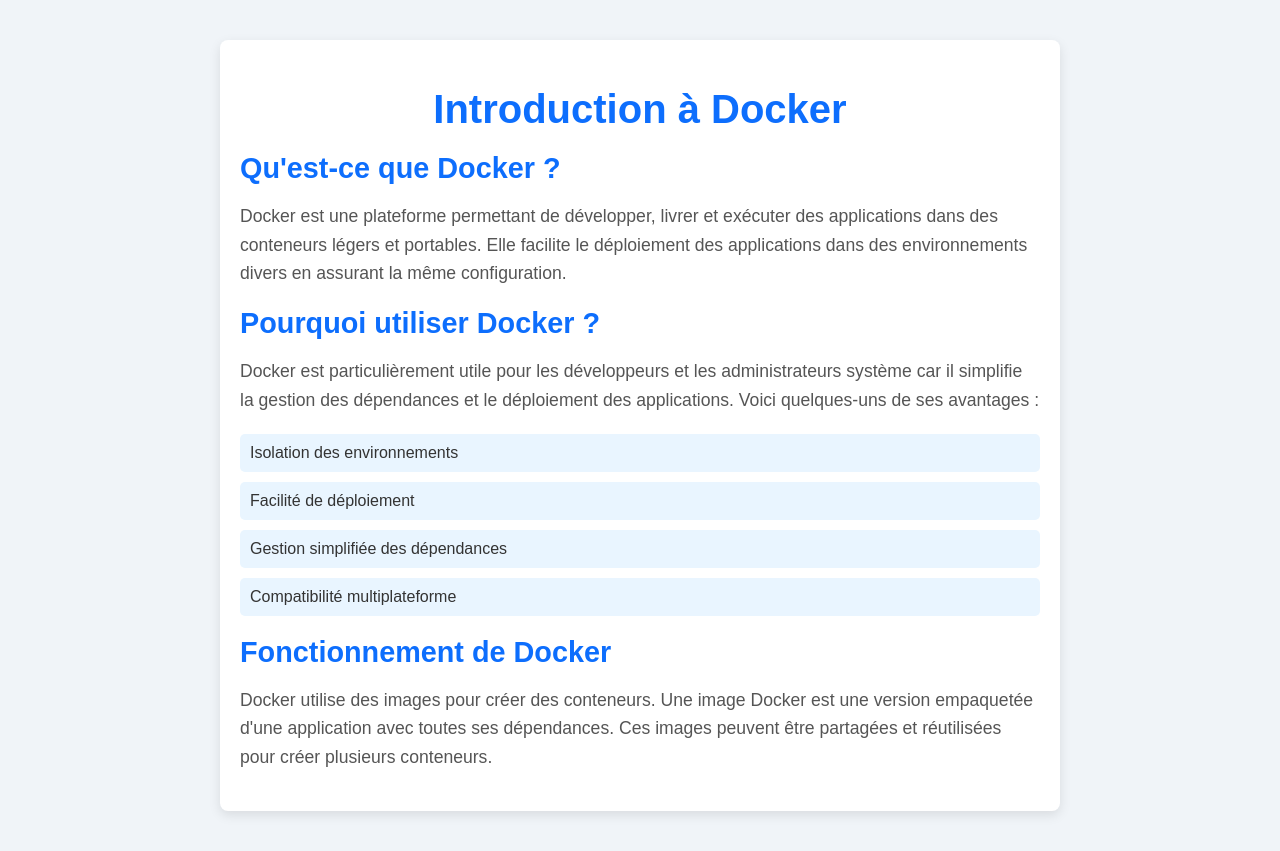
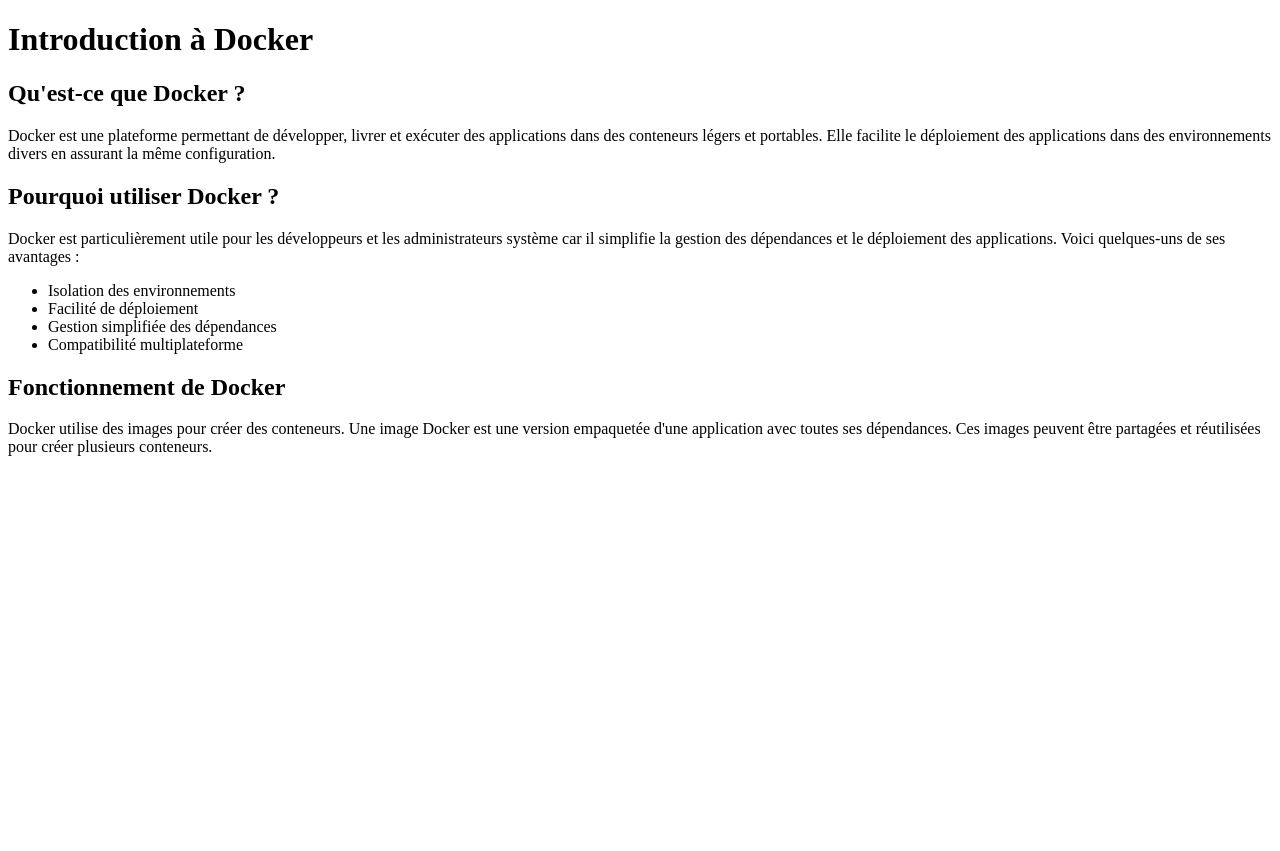
Before and after one commit to mxmchr/docker_html, a plain HTML site: page index.html in a window 1280 px wide. After the commit the page ends 800 px from the top, so only its background shows below. Drawn offline with Linux system fonts and the light colour scheme.

Commit message:
Update index.html

```diff
--- a/index.html
+++ b/index.html
@@ -1,71 +1,7 @@
 <!DOCTYPE html>
 <html lang="fr">
-<head>
-    <meta charset="UTF-8">
-    <meta name="viewport" content="width=device-width, initial-scale=1.0">
-    <title>Présentation de Docker</title>
-    <style>
-        /* Mise en page et couleurs */
-        body {
-            font-family: Arial, sans-serif;
-            margin: 0;
-            padding: 0;
-            background-color: #f0f4f8;
-            color: #333;
-        }
-
-        /* Conteneur principal */
-        .container {
-            max-width: 800px;
-            margin: 40px auto;
-            padding: 20px;
-            background-color: #ffffff;
-            box-shadow: 0px 4px 12px rgba(0, 0, 0, 0.1);
-            border-radius: 8px;
-        }
-
-        /* Style du titre principal */
-        h1 {
-            color: #0d6efd;
-            text-align: center;
-            font-size: 2.5em;
-            margin-bottom: 20px;
-        }
-
-        /* Style des sous-titres */
-        h2 {
-            color: #0d6efd;
-            font-size: 1.8em;
-            margin-top: 20px;
-            margin-bottom: 10px;
-        }
-
-        /* Texte de description */
-        p {
-            font-size: 1.1em;
-            line-height: 1.6;
-            margin-bottom: 20px;
-            color: #555;
-        }
-
-        /* Liste stylisée */
-        ul {
-            list-style-type: none;
-            padding: 0;
-        }
-
-        ul li {
-            background-color: #e9f5ff;
-            border-radius: 5px;
-            padding: 10px;
-            margin-bottom: 10px;
-            font-size: 1em;
-        }
-    </style>
-</head>
 <body>
 
-    <div class="container">
     <h1>Introduction à Docker</h1>
 
     <h2>Qu'est-ce que Docker ?</h2>
@@ -83,7 +19,6 @@
 
     <h2>Fonctionnement de Docker</h2>
     <p>Docker utilise des images pour créer des conteneurs. Une image Docker est une version empaquetée d'une application avec toutes ses dépendances. Ces images peuvent être partagées et réutilisées pour créer plusieurs conteneurs.</p>
-    </div>
 
 </body>
 </html>
```
Lines whose indentation alone changed are shown as unchanged.
